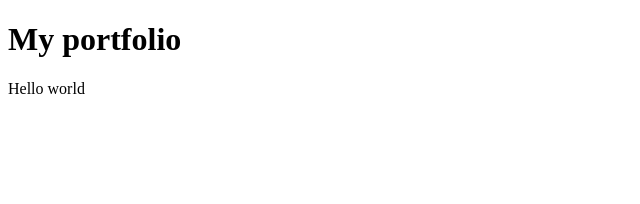
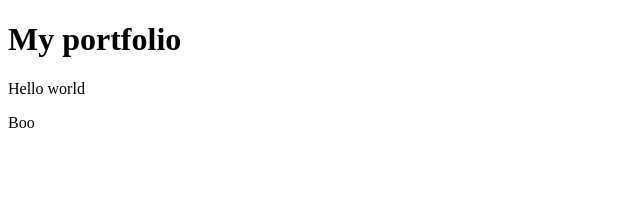
Before and after one commit to jaelyn-lee/jaelyn-lee.github.io, a React (Vite) app: page / in a window 1280 px wide. Shown: the top 204 px of the page, without its empty margins (0-640 px from the left). Built offline with nearby package versions, Linux system fonts and the light colour scheme; the HTML template or start-up script is replaced by a standard one.

Commit message:
first commit

```diff
--- a/src/App.tsx
+++ b/src/App.tsx
@@ -3,6 +3,7 @@
     <>
       <h1>My portfolio</h1>
       <p>Hello world</p>
+      <p>Boo</p>
     </>
   )
 }
```
